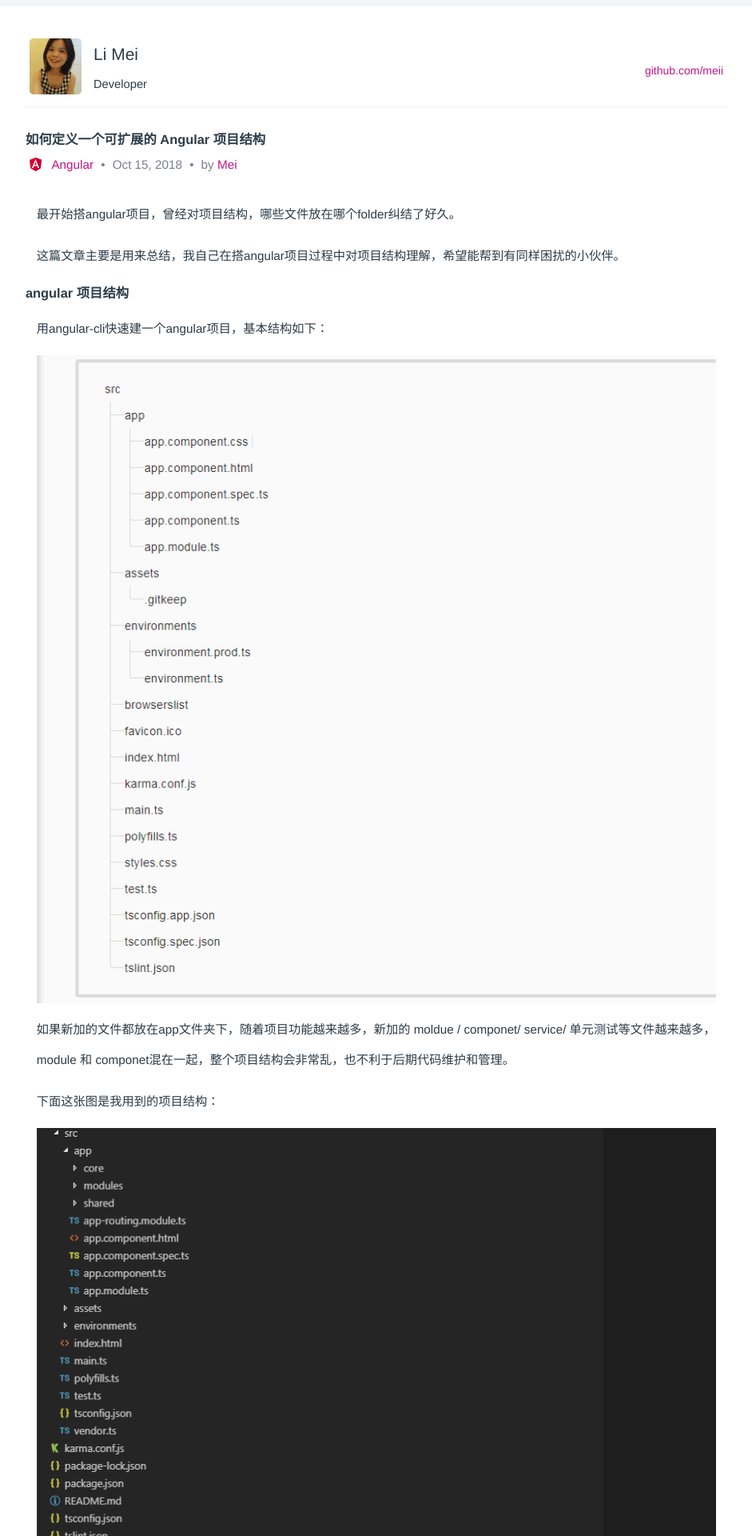
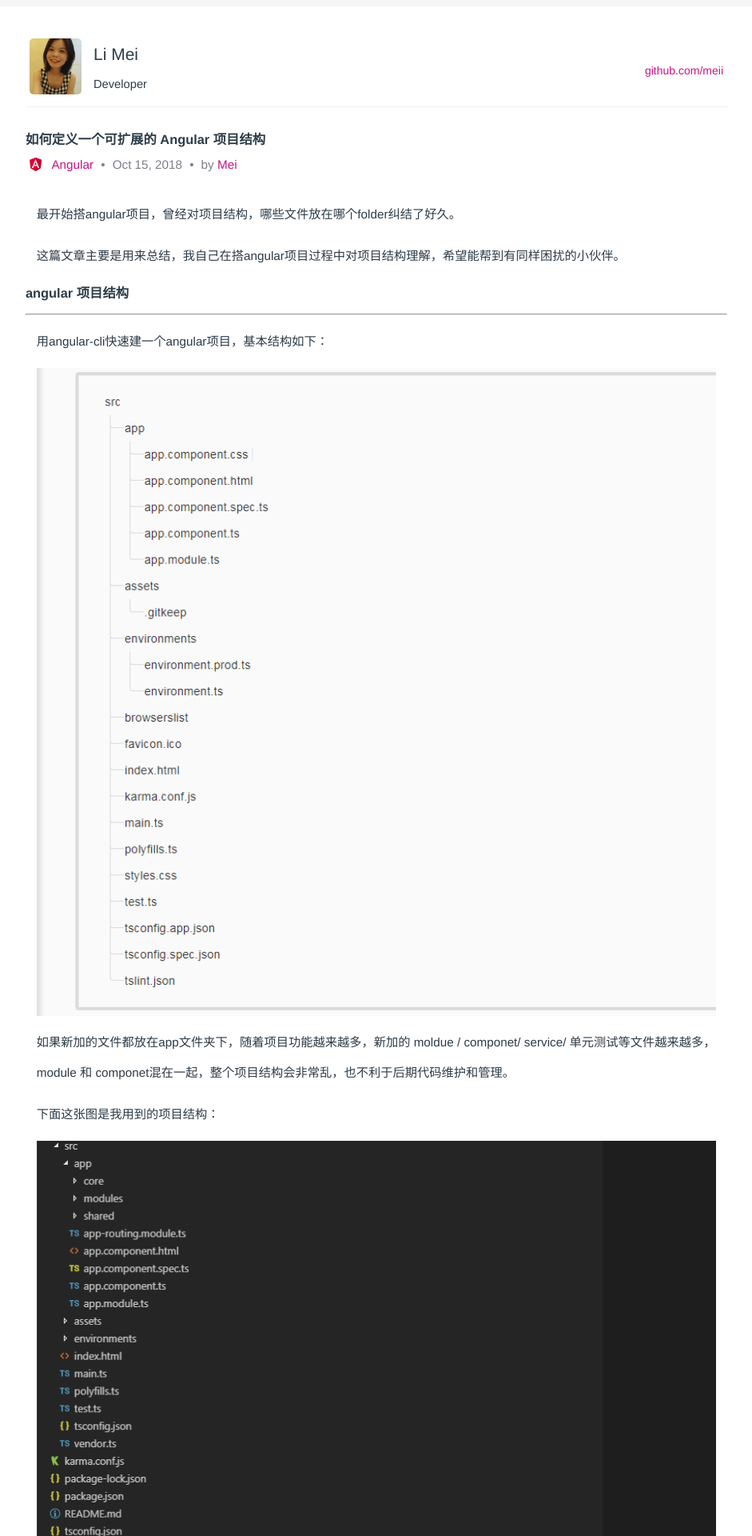
Before and after one commit to LiMeii/LiMeii.github.io, a Jekyll site: the page built from _posts/2018-10-15-angular-scalable-project-structure.md, in a window 1280 px wide. Shown: the top 1920 px of the page at 80% size, without its empty margins (177-1118 px from the left). Built offline with Jekyll 4.4.1, drawn with Linux system fonts in a browser that asks for light colours.

````diff
--- a/_posts/2018-10-15-angular-scalable-project-structure.md
+++ b/_posts/2018-10-15-angular-scalable-project-structure.md
@@ -20,6 +20,7 @@ layout: post
 这篇文章主要是用来总结，我自己在搭angular项目过程中对项目结构理解，希望能帮到有同样困扰的小伙伴。
 
 ### angular 项目结构
+---
 
 用angular-cli快速建一个angular项目，基本结构如下：
 
@@ -32,7 +33,9 @@ layout: post
 
 ![angular-scalable-structure.png](https://limeii.github.io/assets/images/posts/angular/angular-scalable-structure.png){:height="100%" width="100%"}
 
-#### core 文件夹
+### core 文件夹
+---
+
 core文件夹展开以后如下：
 ![angular-structure-core.png](https://limeii.github.io/assets/images/posts/angular/angular-structure-core.png){:height="100%" width="100%"}
 
@@ -89,7 +92,8 @@ shared文件夹主要是用来放公用的一些service，比如页面一些vali
 mocks文件夹是用来放前端开发的mock data。
 
 
-#### modules 文件夹
+### modules 文件夹
+---
 
 这个文件用来放业务模块代码，结构如下：
 
@@ -107,7 +111,8 @@ mocks文件夹是用来放前端开发的mock data。
 ```
 
 
-#### shared 文件夹
+### shared 文件夹
+---
 
 这个文件用来放一些公用的 pipes/filters/directive/components，结构如下：
 
@@ -123,7 +128,9 @@ mocks文件夹是用来放前端开发的mock data。
 ```
 
 
-#### assets
+### assets
+---
+
 这个文件文件夹里就放css imgs
 
 
````
